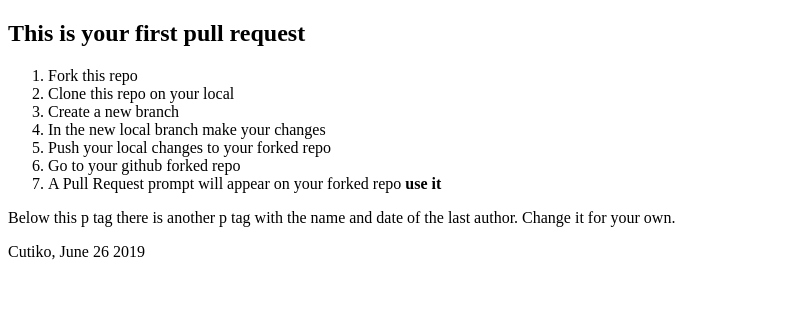
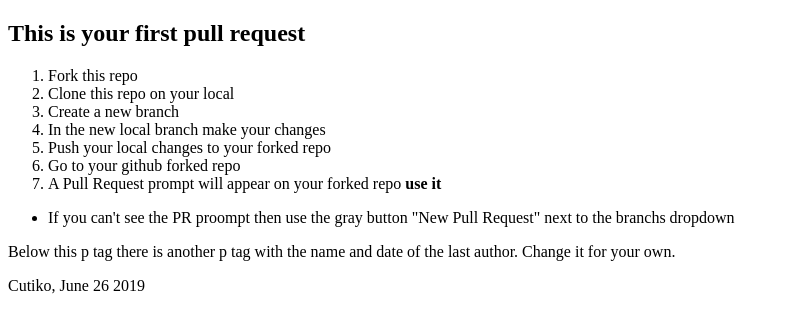
Before and after one commit to kapunahelewong/git-playground, a plain HTML site: page pullrequests/index.html in a window 1280 px wide. Shown: the whole page, without its empty margins (0-790 px from the left). Drawn offline with Linux system fonts and the light colour scheme.

Commit message:
ADD: fallback explanation

```diff
--- a/pullrequests/index.html
+++ b/pullrequests/index.html
@@ -16,6 +16,10 @@
 		<li>A Pull Request prompt will appear on your forked repo <b>use it</b></li>
 	</ol>
 
+	<ul>
+		<li>If you can't see the PR proompt then use the gray button "New Pull Request" next to the branchs dropdown</li>
+	</ul>
+
 	<p>Below this p tag there is another p tag with the name and date of the last author. Change it for your own.</p>
 	<p>Cutiko, June 26 2019</p>
 </body>
```
